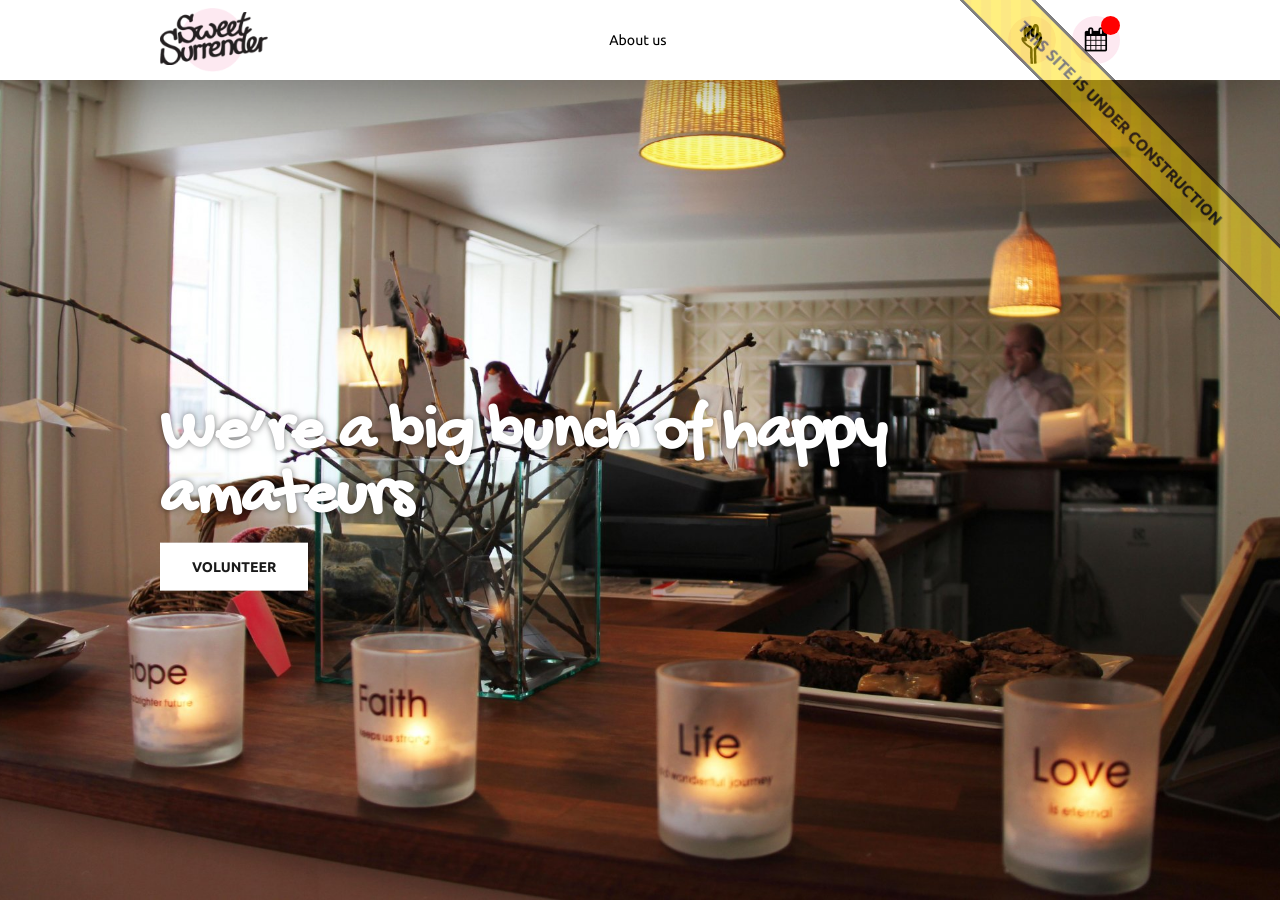
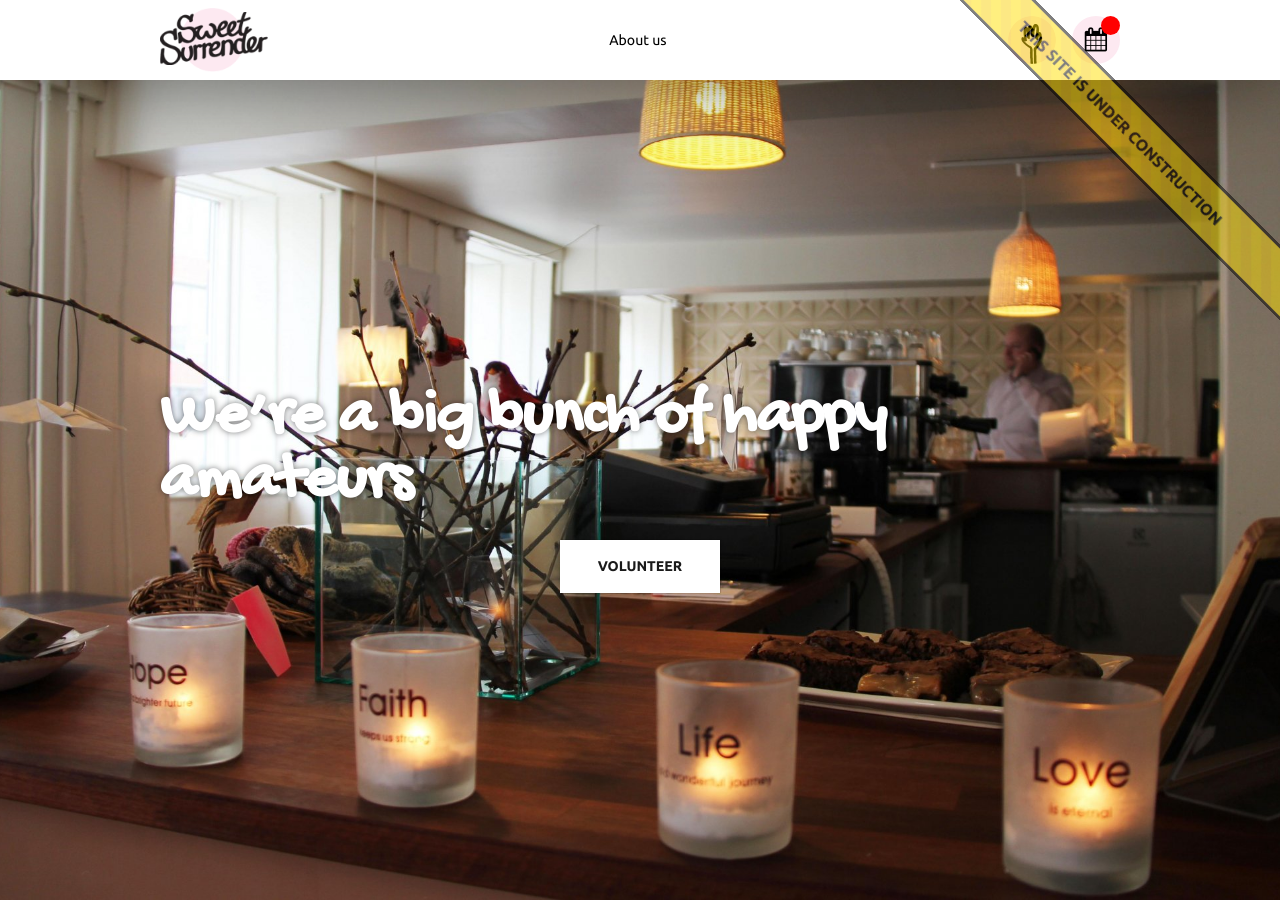
Before and after one commit to sweetsurrenderdk/sweetsurrenderdk.github.io, a Jekyll site: the page built from content/en/4d6d066a0c19f42f2eb9dbff20c41bf0af72b625.md, in a window 1280 px wide and 900 px high. Built offline with Jekyll 4.4.1, drawn with Linux system fonts in a browser that asks for light colours; some of the changed text lies outside the part shown.

Commit message:
404 styling

```diff
--- a/404.html
+++ b/404.html
@@ -11,9 +11,9 @@ layout: compress
         {% include main/navigation.html %}
 
         <div class="page">
-            <section class="404 full-height-banner">
+            <section class="_404">
                 <div class="container">
-                    <h1>Whoops!<h1>
+                    <h1>Whoops!</h1>
                     <p>This page does not exist</p>
                 </div>
             </section>
--- a/_includes/main/footer.html
+++ b/_includes/main/footer.html
@@ -51,7 +51,7 @@
         <div class="container">
             <img class="copyright-logo" src="/public/img/logo.png" alt="Sweet Surrender logo" />
             <p>Copyright 2013-2016 Café Sweet Surrender</p>
-            <a href="http://www.findsmiley.dk/da-DK/Searching/DetailsView.htm?virk=521348" target="_blank">See smiley inspection reports from Fødevarestyrelsen</a>
+            <a href="http://www.findsmiley.dk/da-DK/Searching/DetailsView.htm?virk=521348" target="_blank">Health inspection reports from Fødevarestyrelsen</a>
         </div>
     </div>
 </footer>
--- a/_includes/sections/fullHeightBanner.html
+++ b/_includes/sections/fullHeightBanner.html
@@ -5,7 +5,7 @@
         {% endif %}
 
         {% if include.section.button.text %}
-            <a class="btn" href="{{ include.section.button.href }}" target="{{ include.section.button.target }}">{{ include.section.button.text }}</a>
+            <a class="btn" href="{{ include.section.button.href }}" target="{{ include.section.button.target }}"><span>{{ include.section.button.text }}</span></a>
         {% endif %}
     </div>
 </section>
--- a/public/css/client.css
+++ b/public/css/client.css
@@ -422,29 +422,54 @@ body:before {
       padding: 1rem 9rem; } }
 
 .page > section.full-height-banner {
-  position: relative;
+  display: flex;
+  align-items: center;
+  justify-content: center;
   height: 100%;
   background-position: center;
   background-size: cover;
   background-repeat: no-repeat;
   color: #fff; }
-  .page > section.full-height-banner h1 {
+  .page > section.full-height-banner .container h1 {
     text-shadow: 0em 0em 0.1em rgba(0, 0, 0, 0.5); }
-  .page > section.full-height-banner .container {
-    position: absolute;
-    left: 50%;
-    top: 50%;
-    transform: translate(-50%, -50%); }
+  .page > section.full-height-banner .container .btn {
+    margin-left: auto;
+    margin-right: auto; }
 
 .btn {
-  padding: 1rem 2rem;
+  padding: 1rem 0rem;
+  text-align: center;
   box-shadow: 0.1em 0em 0.1em rgba(0, 0, 0, 0.5);
   background-color: #fff;
   text-decoration: none;
   font-weight: bold;
-  text-transform: uppercase; }
+  text-transform: uppercase;
+  display: block;
+  width: 10rem;
+  cursor: pointer;
+  position: relative;
+  overflow: hidden; }
+  .btn:before {
+    content: '';
+    position: absolute;
+    background-color: #fde9f1;
+    width: 1rem;
+    height: 1rem;
+    top: 50%;
+    left: 50%;
+    transition: transform 0.5s ease;
+    transform: translate(-50%, -50%) scale(0);
+    border-radius: 50%; }
+  .btn:hover:before, .btn:focus:before {
+    transform: translate(-50%, -50%) scale(10); }
+  .btn:active {
+    margin-bottom: -0.1rem;
+    box-shadow: 0rem 0rem 0.1rem rgba(0, 0, 0, 0.5); }
   .btn, .btn:hover, .btn:focus {
     color: #1a1a1a; }
+  .btn span {
+    position: relative;
+    z-index: 10; }
 
 footer .info {
   padding: 2rem 0rem;
@@ -531,3 +556,10 @@ footer .copyright {
     margin-bottom: 1rem; }
   footer .copyright p, footer .copyright a {
     font-size: 0.8rem; }
+
+.page > section._404 {
+  height: 60%;
+  text-align: center;
+  display: flex;
+  align-items: center;
+  justify-content: center; }
--- a/public/js/client.js
+++ b/public/js/client.js
@@ -205,7 +205,8 @@ function _classCallCheck(instance, Constructor) { if (!(instance instanceof Cons
                     var autoLinker = new Autolinker();
 
                     FacebookHelper.apiCall('events', '&fields=cover,name,start_time,end_time,description').then(function (response) {
-                        document.querySelector('.icon-calendar-new-events').innerHTML = response.data.length;
+                        var upcoming = 0;
+                        var thisDate = new Date();
 
                         for (var i = 0; i < response.data.length; i++) {
                             var evt = response.data[i];
@@ -215,10 +216,13 @@ function _classCallCheck(instance, Constructor) { if (!(instance instanceof Cons
                             var start = new Date(evt.start_time);
                             var end = new Date(evt.end_time);
 
+                            if (start > thisDate) {
+                                upcoming++;
+                            }
+
                             eventElement.dataset.id = evt.id;
 
                             if (evt.cover) {
-                                console.log(evt.cover);
                                 eventElement.querySelector('.cover').setAttribute('src', evt.cover.source);
                             }
 
@@ -268,6 +272,12 @@ function _classCallCheck(instance, Constructor) { if (!(instance instanceof Cons
                         }
 
                         eventElementTemplate.parentElement.removeChild(eventElementTemplate);
+
+                        if (upcoming > 0) {
+                            document.querySelector('.icon-calendar-new-events').innerHTML = upcoming.toString();
+                        } else {
+                            document.querySelector('.icon-calendar-new-events').style.display = 'none';
+                        }
                     }).catch(function (e) {
                         console.log(e);
                     });
--- a/src/client/sass/client.scss
+++ b/src/client/sass/client.scss
@@ -17,3 +17,6 @@
 
 // Footer
 @import './footer';
+
+// 404
+@import './404';
```
Also changed, not shown: src/client/js/helpers/FacebookHelper.js (+15 -2 lines), src/client/sass/_404.scss (added, +7 -0 lines), src/client/sass/_widgets.scss (+36 -1 lines), src/client/sass/sections/_full-height-banner.scss (+11 -9 lines), 1 other file.
